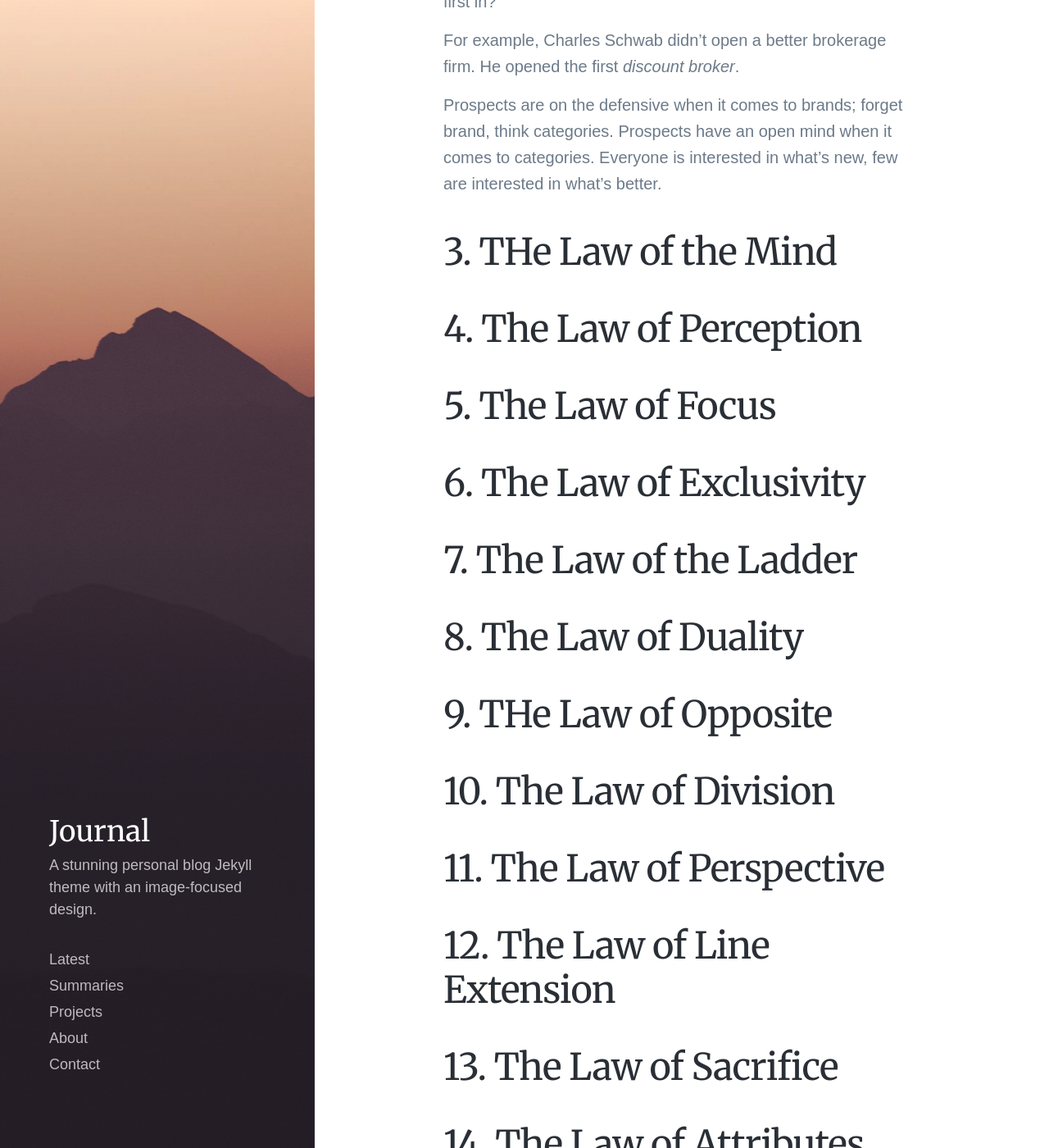
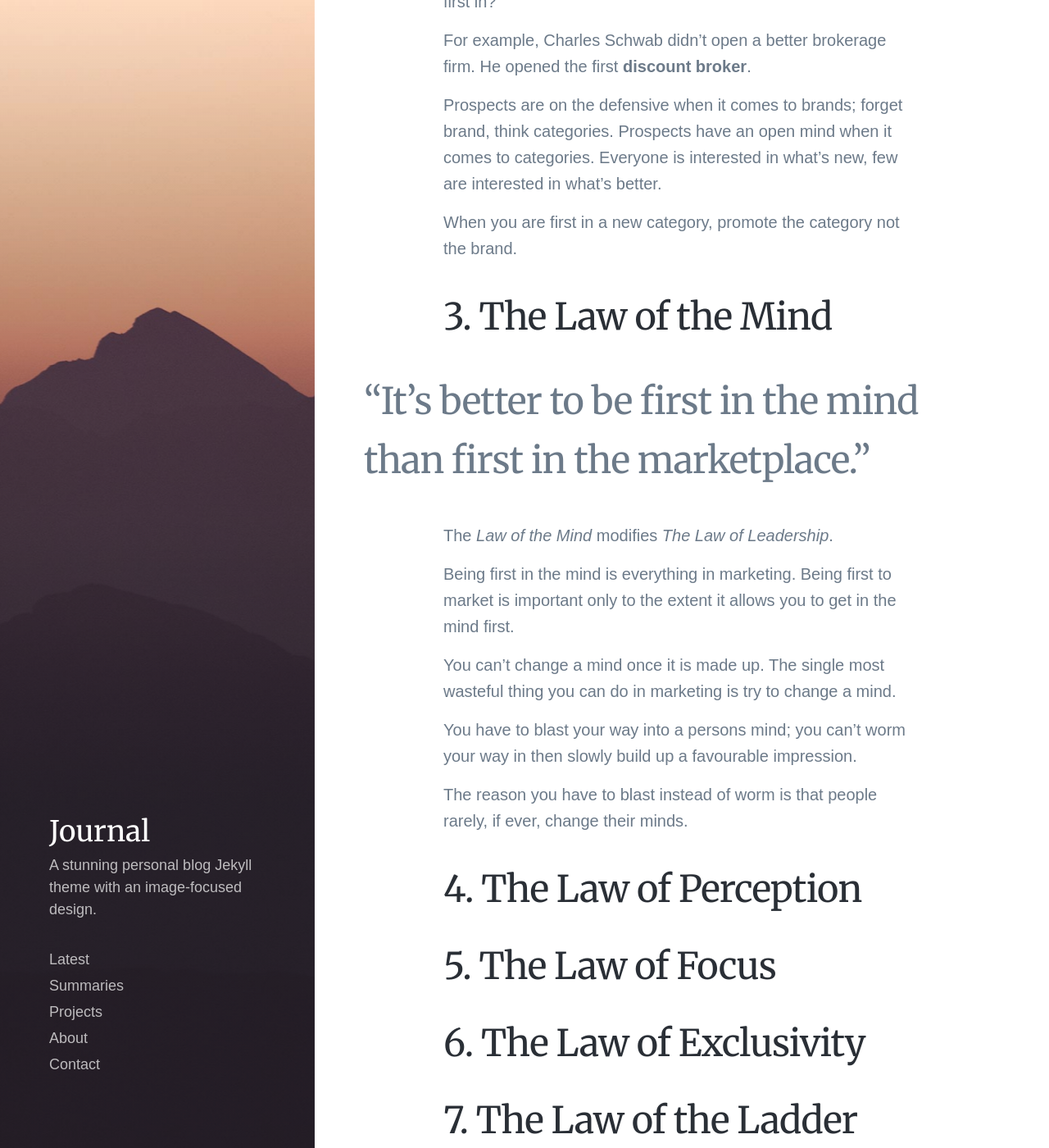
Before and after one commit to dgroch/dgroch.github.io, a Jekyll site: the page built from _summaries/2019-10-12-The-22-immutable-laws.md, in a window 1280 px wide and 1400 px high, scrolled down 2171 px. Shown: the whole window at 82% size. Built offline with Jekyll 4.4.1, drawn with Linux system fonts in a browser that asks for light colours; nearby versions of some CDN libraries; some web fonts are replaced; some of the changed text lies outside the part shown.

Commit message:
immutable law #3

```diff
--- a/_summaries/2019-10-12-The-22-immutable-laws.md
+++ b/_summaries/2019-10-12-The-22-immutable-laws.md
@@ -27,17 +27,31 @@ People believe the first product to mind is superior.
 
 ## 2. The Law of Category
 
-> "If you can't be first in a category, set up a new category yo ucan be first in."
+> "If you can't be first in a category, set up a new category you can be first in."
 
 If you didn't get into the prospects mind first, don't give up hope.
 
 When you launch a new product, the first question to ask yourself is not "How is this new product better than the competition?" but "First what?". In other words, what category is the new product first in?
 
-For example, Charles Schwab didn't open a better brokerage firm. He opened the first *discount broker*.
+For example, Charles Schwab didn't open a better brokerage firm. He opened the first **discount broker**.
 
 Prospects are on the defensive when it comes to brands; forget brand, think categories. Prospects have an open mind when it comes to categories. Everyone is interested in what's new, few are interested in what's better.
 
-## 3. THe Law of the Mind
+When you are first in a new category, promote the category not the brand.
+
+## 3. The Law of the Mind
+
+> "It's better to be first in the mind than first in the marketplace."
+
+The *Law of the Mind* modifies *The Law of Leadership*.
+
+Being first in the mind is everything in marketing. Being first to market is important only to the extent it allows you to get in the mind first.
+
+You can't change a mind once it is made up. The single most wasteful thing you can do in marketing is try to change a mind.
+
+You have to blast your way into a persons mind; you can't worm your way in then slowly build up a favourable impression.
+
+The reason you have to blast instead of worm is that people rarely, if ever, change their minds.
 
 ## 4. The Law of Perception
 
```
